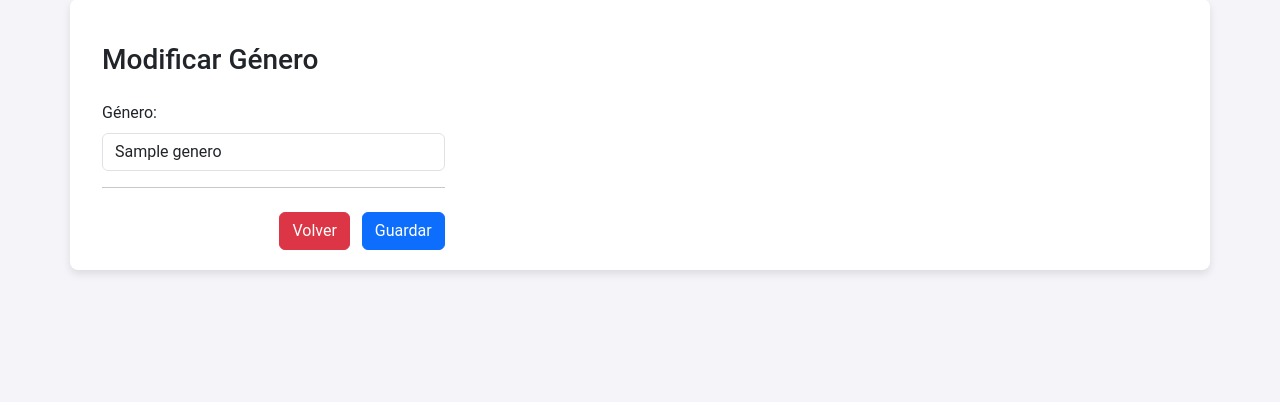
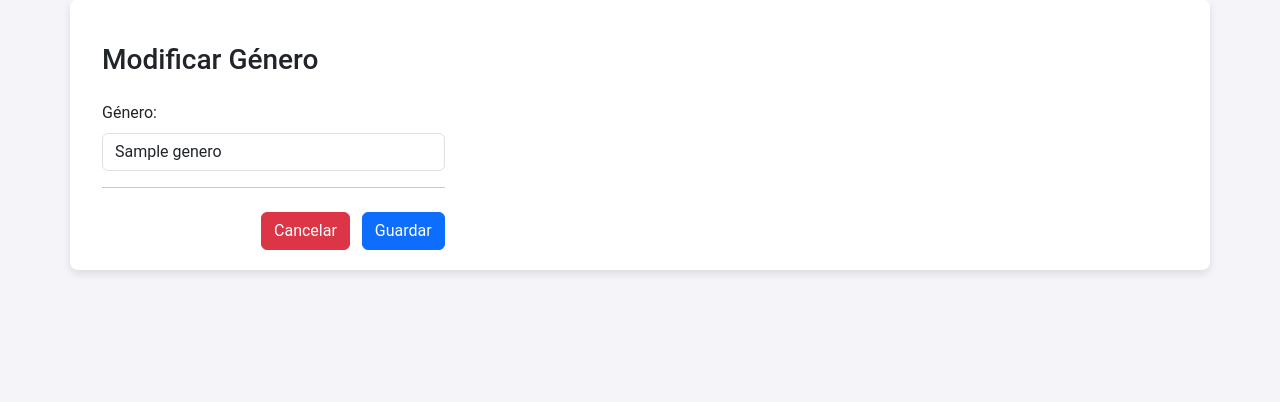
Before and after one commit to AGonzalesCajusol/Proyecto, a Python web app: template templates/modificar_genero.html in a window 1280 px wide. Shown: the part 147-549 px from the top of the page. Run offline with Jinja, Linux system fonts and the light colour scheme; the template is opened without the code that fills it: most values are stand-ins (such as "Sample title", 1, 10 or a date in 2020).

Commit message:
Update marlon modificar_genero.html

```diff
--- a/templates/modificar_genero.html
+++ b/templates/modificar_genero.html
@@ -17,8 +17,8 @@
                     </div>
                     <hr>
                     <div class="text-end">
-                        <a href="{{ url_for('genero') }}" class="btn btn-danger mt-2 me-2">Volver</a>
-                        <button type="submit" class="btn btn-primary mt-2">Guardar</button>
+                        <a href="{{ url_for('genero') }}" class="btn btn-danger mt-2 me-2" onclick="return confirmarCancelacion()">Cancelar</a>
+                        <button type="submit" class="btn btn-primary mt-2" onclick="return confirmarModificacion()">Guardar</button>
                     </div>
                 </form>
             </div>
```
